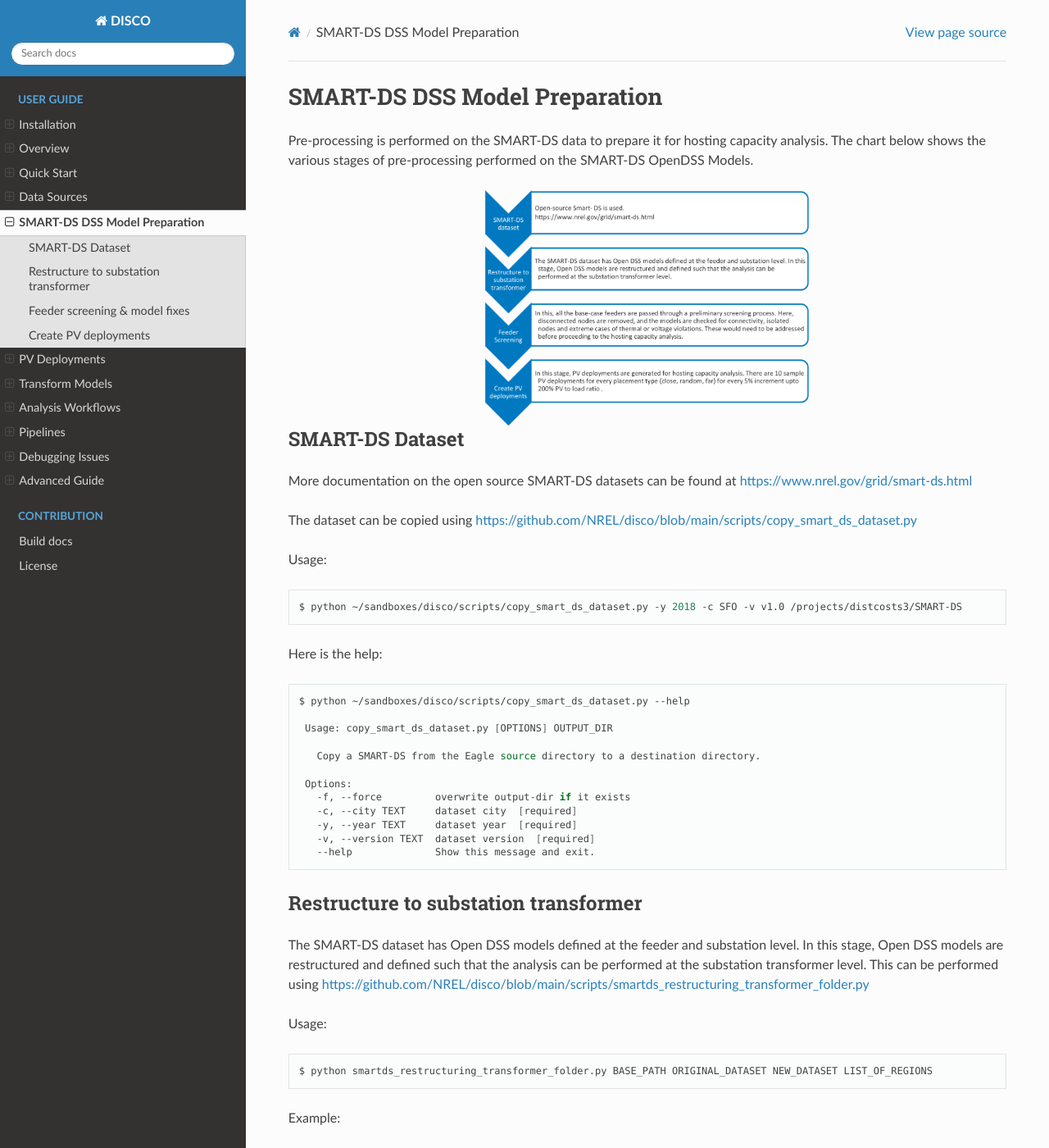
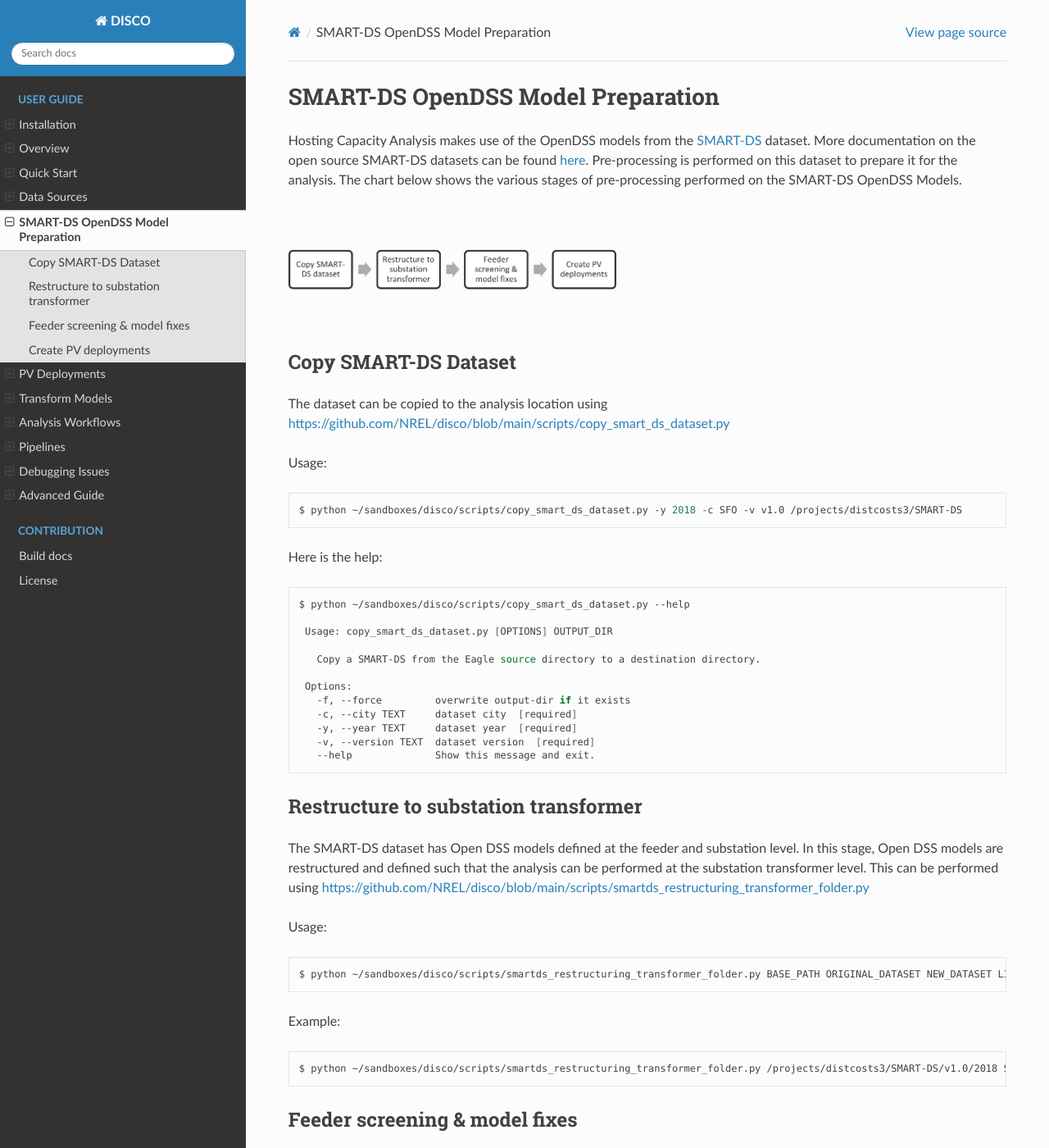
Before and after one commit to NREL/disco, a Sphinx documentation site: the page built from docs/source/smart-ds-model-preparation.rst, in a window 1280 px wide and 1400 px high. Shown: the whole window at 82% size. Built offline with Sphinx 7.4.7 and the Read the Docs theme 2.0.0, drawn with Linux system fonts in a browser that asks for light colours; some of the changed text lies outside the part shown.

Commit message:
Changing smart-ds preparation flowchart

```diff
--- a/docs/source/smart-ds-model-preparation.rst
+++ b/docs/source/smart-ds-model-preparation.rst
@@ -1,19 +1,17 @@
-******************************
-SMART-DS DSS Model Preparation
-******************************
-Pre-processing is performed on the SMART-DS data to prepare it for hosting capacity analysis.
-The chart below shows the various stages of pre-processing performed on the SMART-DS OpenDSS Models.
+**********************************
+SMART-DS OpenDSS Model Preparation
+**********************************
+Hosting Capacity Analysis makes use of the OpenDSS models from the `SMART-DS <https://data.openei.org/s3_viewer?bucket=oedi-data-lake&prefix=SMART-DS%2Fv1.0%2F2018%2F>`_ dataset.
+More documentation on the open source SMART-DS datasets can be found `here <https://github.com/openEDI/documentation/tree/main/SMART-DS>`_.
+Pre-processing is performed on this dataset to prepare it for the analysis. The chart below shows the various stages of pre-processing performed on the SMART-DS OpenDSS Models.
 
 .. image:: images/SMART-DS-flowchart.png
-   :align: center
    :width: 400
 
 
-SMART-DS Dataset
-================
-More documentation on the open source SMART-DS datasets can be found at https://www.nrel.gov/grid/smart-ds.html
-
-The dataset can be copied using https://github.com/NREL/disco/blob/main/scripts/copy_smart_ds_dataset.py
+Copy SMART-DS Dataset
+=====================
+The dataset can be copied to the analysis location using https://github.com/NREL/disco/blob/main/scripts/copy_smart_ds_dataset.py
 
 
 Usage:
@@ -48,27 +46,32 @@
 
 .. code-block:: bash
 
-    $ python smartds_restructuring_transformer_folder.py BASE_PATH ORIGINAL_DATASET NEW_DATASET LIST_OF_REGIONS
+    $ python ~/sandboxes/disco/scripts/smartds_restructuring_transformer_folder.py BASE_PATH ORIGINAL_DATASET NEW_DATASET LIST_OF_REGIONS
 
 Example:
 
 .. code-block:: bash
 
-    $ python smartds_restructuring_transformer_folder.py /projects/distcosts3/SMART-DS/v1.0/2018 SFO SFO_xfmr P1U,P1R,P2U
+    $ python ~/sandboxes/disco/scripts/smartds_restructuring_transformer_folder.py /projects/distcosts3/SMART-DS/v1.0/2018 SFO SFO_xfmr P1U,P1R,P2U
 
 
 Feeder screening & model fixes
 ==============================
 In this, all the base-case feeders are passed through a preliminary screening process.
 Here, disconnected nodes are removed, and the models are checked for connectivity, isolated nodes and extreme cases of thermal or voltage violations.
-These would need to be addressed before proceeding to the hosting capacity analysis. This can be done using https://github.com/NREL/Distribution-Integration-Analysis/blob/master/scripts-simulation/feeder_screen_with_loadshapes.py
-
+These would need to be addressed before proceeding to the hosting capacity analysis. This can be done using https://github.com/NREL/Distribution-Integration-Analysis/blob/master/scripts-simulation/generate_screening_jobs.py
 
 Usage:
 
 .. code-block:: bash
 
-    $ python
+    $ python generate_screening_jobs.py PATH_TO_REGIONS
+
+Example:
+
+.. code-block:: bash
+
+    $ python generate_screening_jobs.py /projects/distcosts3/SMART-DS/v1.0/2018/SFO
 
 
 Create PV deployments
```
Also changed, not shown: docs/source/images/SMART-DS-flowchart.png.
